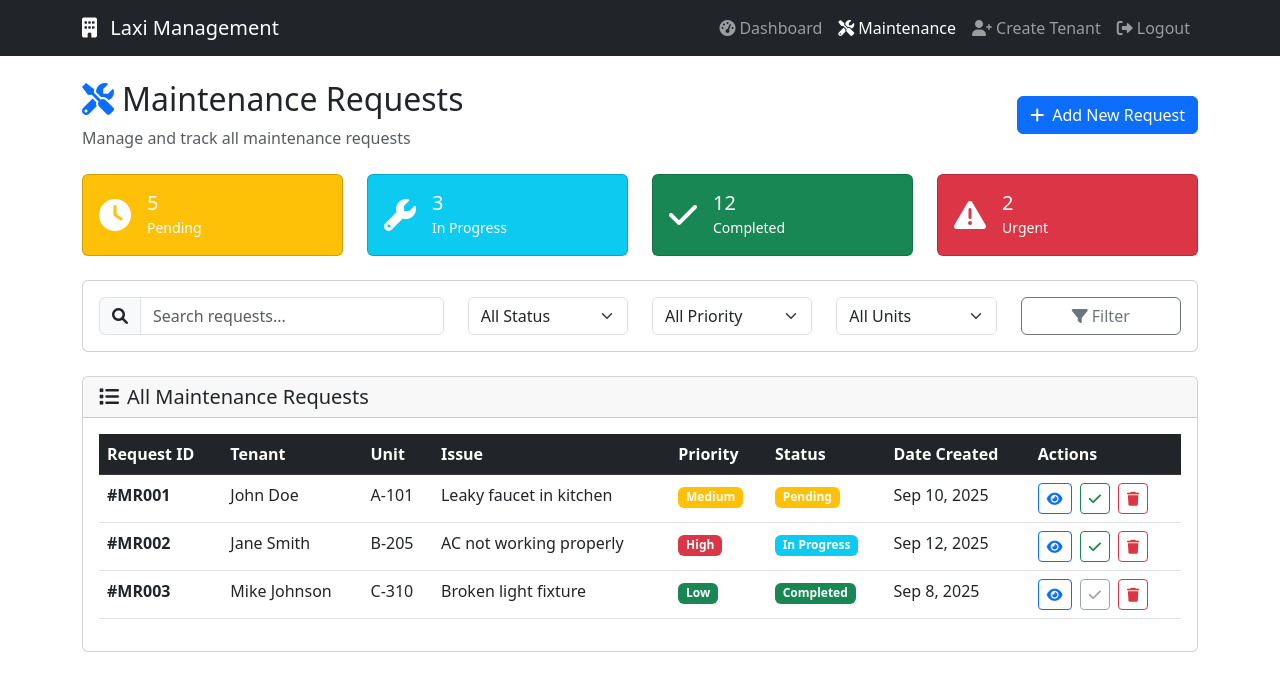
After one commit to Mabdallah11/Laxi_Management_System, a Django app: page /manager/maintenance/ in a window 1280 px wide. The commit adds this page. Shown: the top 691 px of the page. Run offline with Django 5.2, Linux system fonts and the light colour scheme; a user stored in the database is signed in; some libraries are stand-ins or nearby versions.

Commit message:
Dashboard and maintenance commits

```diff
--- /dev/null
+++ b/accounts/templates/accounts/maintenance_requests.html
@@ -0,0 +1,303 @@
+<!DOCTYPE html>
+<html lang="en">
+<head>
+    <meta charset="UTF-8">
+    <meta name="viewport" content="width=device-width, initial-scale=1.0">
+    <title>Maintenance Requests - Laxi Management System</title>
+
+    <!-- Bootstrap CSS -->
+    <link href="https://cdnjs.cloudflare.com/ajax/libs/bootstrap/5.3.0/css/bootstrap.min.css" rel="stylesheet">
+    <link rel="stylesheet" href="https://cdnjs.cloudflare.com/ajax/libs/font-awesome/6.0.0/css/all.min.css">
+</head>
+<body>
+    <!-- Navigation Bar -->
+    <nav class="navbar navbar-expand-lg navbar-dark bg-dark">
+        <div class="container">
+            <a class="navbar-brand" href="#">
+                <i class="fas fa-building me-2"></i>
+                Laxi Management
+            </a>
+
+            <button class="navbar-toggler" type="button" data-bs-toggle="collapse" data-bs-target="#navbarNav">
+                <span class="navbar-toggler-icon"></span>
+            </button>
+
+            <div class="collapse navbar-collapse" id="navbarNav">
+                <ul class="navbar-nav ms-auto">
+                    <li class="nav-item">
+                        <a class="nav-link" href="#"><i class="fas fa-tachometer-alt me-1"></i>Dashboard</a>
+                    </li>
+                    <li class="nav-item">
+                        <a class="nav-link active" href="#"><i class="fas fa-tools me-1"></i>Maintenance</a>
+                    </li>
+                    <li class="nav-item">
+                        <a class="nav-link" href="#"><i class="fas fa-user-plus me-1"></i>Create Tenant</a>
+                    </li>
+                    <li class="nav-item">
+                        <a class="nav-link" href="#"><i class="fas fa-sign-out-alt me-1"></i>Logout</a>
+                    </li>
+                </ul>
+            </div>
+        </div>
+    </nav>
+
+    <!-- Main Content -->
+    <div class="container mt-4">
+        <div class="row">
+            <div class="col-12">
+                <!-- Header -->
+                <div class="d-flex justify-content-between align-items-center mb-4">
+                    <div>
+                        <h2><i class="fas fa-tools text-primary me-2"></i>Maintenance Requests</h2>
+                        <p class="text-muted mb-0">Manage and track all maintenance requests</p>
+                    </div>
+                    <button class="btn btn-primary" data-bs-toggle="modal" data-bs-target="#addRequestModal">
+                        <i class="fas fa-plus me-2"></i>Add New Request
+                    </button>
+                </div>
+
+                <!-- Stats Cards -->
+                <div class="row mb-4">
+                    <div class="col-md-3">
+                        <div class="card bg-warning text-white">
+                            <div class="card-body">
+                                <div class="d-flex align-items-center">
+                                    <i class="fas fa-clock fa-2x me-3"></i>
+                                    <div>
+                                        <h5 class="card-title mb-0">5</h5>
+                                        <small>Pending</small>
+                                    </div>
+                                </div>
+                            </div>
+                        </div>
+                    </div>
+                    <div class="col-md-3">
+                        <div class="card bg-info text-white">
+                            <div class="card-body">
+                                <div class="d-flex align-items-center">
+                                    <i class="fas fa-wrench fa-2x me-3"></i>
+                                    <div>
+                                        <h5 class="card-title mb-0">3</h5>
+                                        <small>In Progress</small>
+                                    </div>
+                                </div>
+                            </div>
+                        </div>
+                    </div>
+                    <div class="col-md-3">
+                        <div class="card bg-success text-white">
+                            <div class="card-body">
+                                <div class="d-flex align-items-center">
+                                    <i class="fas fa-check fa-2x me-3"></i>
+                                    <div>
+                                        <h5 class="card-title mb-0">12</h5>
+                                        <small>Completed</small>
+                                    </div>
+                                </div>
+                            </div>
+                        </div>
+                    </div>
+                    <div class="col-md-3">
+                        <div class="card bg-danger text-white">
+                            <div class="card-body">
+                                <div class="d-flex align-items-center">
+                                    <i class="fas fa-exclamation-triangle fa-2x me-3"></i>
+                                    <div>
+                                        <h5 class="card-title mb-0">2</h5>
+                                        <small>Urgent</small>
+                                    </div>
+                                </div>
+                            </div>
+                        </div>
+                    </div>
+                </div>
+
+                <!-- Filter and Search -->
+                <div class="card mb-4">
+                    <div class="card-body">
+                        <div class="row">
+                            <div class="col-md-4">
+                                <div class="input-group">
+                                    <span class="input-group-text"><i class="fas fa-search"></i></span>
+                                    <input type="text" class="form-control" placeholder="Search requests...">
+                                </div>
+                            </div>
+                            <div class="col-md-2">
+                                <select class="form-select">
+                                    <option>All Status</option>
+                                    <option>Pending</option>
+                                    <option>In Progress</option>
+                                    <option>Completed</option>
+                                </select>
+                            </div>
+                            <div class="col-md-2">
+                                <select class="form-select">
+                                    <option>All Priority</option>
+                                    <option>High</option>
+                                    <option>Medium</option>
+                                    <option>Low</option>
+                                </select>
+                            </div>
+                            <div class="col-md-2">
+                                <select class="form-select">
+                                    <option>All Units</option>
+                                    <option>A-101</option>
+                                    <option>B-205</option>
+                                    <option>C-310</option>
+                                </select>
+                            </div>
+                            <div class="col-md-2">
+                                <button class="btn btn-outline-secondary w-100">
+                                    <i class="fas fa-filter me-1"></i>Filter
+                                </button>
+                            </div>
+                        </div>
+                    </div>
+                </div>
+
+                <!-- Requests Table -->
+                <div class="card">
+                    <div class="card-header">
+                        <h5 class="mb-0"><i class="fas fa-list me-2"></i>All Maintenance Requests</h5>
+                    </div>
+                    <div class="card-body">
+                        <div class="table-responsive">
+                            <table class="table table-hover">
+                                <thead class="table-dark">
+                                    <tr>
+                                        <th>Request ID</th>
+                                        <th>Tenant</th>
+                                        <th>Unit</th>
+                                        <th>Issue</th>
+                                        <th>Priority</th>
+                                        <th>Status</th>
+                                        <th>Date Created</th>
+                                        <th>Actions</th>
+                                    </tr>
+                                </thead>
+                                <tbody>
+                                    <tr>
+                                        <td><strong>#MR001</strong></td>
+                                        <td>John Doe</td>
+                                        <td>A-101</td>
+                                        <td>Leaky faucet in kitchen</td>
+                                        <td><span class="badge bg-warning">Medium</span></td>
+                                        <td><span class="badge bg-warning">Pending</span></td>
+                                        <td>Sep 10, 2025</td>
+                                        <td>
+                                            <button class="btn btn-sm btn-outline-primary me-1" title="View Details">
+                                                <i class="fas fa-eye"></i>
+                                            </button>
+                                            <button class="btn btn-sm btn-outline-success me-1" title="Mark Complete">
+                                                <i class="fas fa-check"></i>
+                                            </button>
+                                            <button class="btn btn-sm btn-outline-danger" title="Delete">
+                                                <i class="fas fa-trash"></i>
+                                            </button>
+                                        </td>
+                                    </tr>
+                                    <tr>
+                                        <td><strong>#MR002</strong></td>
+                                        <td>Jane Smith</td>
+                                        <td>B-205</td>
+                                        <td>AC not working properly</td>
+                                        <td><span class="badge bg-danger">High</span></td>
+                                        <td><span class="badge bg-info">In Progress</span></td>
+                                        <td>Sep 12, 2025</td>
+                                        <td>
+                                            <button class="btn btn-sm btn-outline-primary me-1" title="View Details">
+                                                <i class="fas fa-eye"></i>
+                                            </button>
+                                            <button class="btn btn-sm btn-outline-success me-1" title="Mark Complete">
+                                                <i class="fas fa-check"></i>
+                                            </button>
+                                            <button class="btn btn-sm btn-outline-danger" title="Delete">
+                                                <i class="fas fa-trash"></i>
+                                            </button>
+                                        </td>
+                                    </tr>
+                                    <tr>
+                                        <td><strong>#MR003</strong></td>
+                                        <td>Mike Johnson</td>
+                                        <td>C-310</td>
+                                        <td>Broken light fixture</td>
+                                        <td><span class="badge bg-success">Low</span></td>
+                                        <td><span class="badge bg-success">Completed</span></td>
+                                        <td>Sep 8, 2025</td>
+                                        <td>
+                                            <button class="btn btn-sm btn-outline-primary me-1" title="View Details">
+                                                <i class="fas fa-eye"></i>
+                                            </button>
+                                            <button class="btn btn-sm btn-outline-secondary me-1" title="Completed" disabled>
+                                                <i class="fas fa-check"></i>
+                                            </button>
+                                            <button class="btn btn-sm btn-outline-danger" title="Delete">
+                                                <i class="fas fa-trash"></i>
+                                            </button>
+                                        </td>
+                                    </tr>
+                                </tbody>
+                            </table>
+                        </div>
+                    </div>
+                </div>
+            </div>
+        </div>
+    </div>
+
+    <!-- Add New Request Modal -->
+    <div class="modal fade" id="addRequestModal" tabindex="-1">
+        <div class="modal-dialog modal-lg">
+            <div class="modal-content">
+                <div class="modal-header bg-primary text-white">
+                    <h5 class="modal-title"><i class="fas fa-plus me-2"></i>Add New Maintenance Request</h5>
+                    <button type="button" class="btn-close btn-close-white" data-bs-dismiss="modal"></button>
+                </div>
+                <div class="modal-body">
+                    <form>
+                        <div class="row">
+                            <div class="col-md-6 mb-3">
+                                <label class="form-label"><i class="fas fa-user me-1"></i>Tenant</label>
+                                <select class="form-select" required>
+                                    <option value="">Select Tenant...</option>
+                                    <option>John Doe - A-101</option>
+                                    <option>Jane Smith - B-205</option>
+                                    <option>Mike Johnson - C-310</option>
+                                </select>
+                            </div>
+                            <div class="col-md-6 mb-3">
+                                <label class="form-label"><i class="fas fa-exclamation-circle me-1"></i>Priority</label>
+                                <select class="form-select" required>
+                                    <option value="">Select Priority...</option>
+                                    <option>High</option>
+                                    <option>Medium</option>
+                                    <option>Low</option>
+                                </select>
+                            </div>
+                        </div>
+                        <div class="mb-3">
+                            <label class="form-label"><i class="fas fa-tools me-1"></i>Issue Description</label>
+                            <textarea class="form-control" rows="4" placeholder="Describe the maintenance issue in detail..." required></textarea>
+                        </div>
+                        <div class="mb-3">
+                            <label class="form-label"><i class="fas fa-sticky-note me-1"></i>Additional Notes (Optional)</label>
+                            <textarea class="form-control" rows="2" placeholder="Any additional information or special instructions..."></textarea>
+                        </div>
+                    </form>
+                </div>
+                <div class="modal-footer">
+                    <button type="button" class="btn btn-secondary" data-bs-dismiss="modal">
+                        <i class="fas fa-times me-1"></i>Cancel
+                    </button>
+                    <button type="button" class="btn btn-primary">
+                        <i class="fas fa-plus me-1"></i>Create Request
+                    </button>
+                </div>
+            </div>
+        </div>
+    </div>
+
+    <!-- Bootstrap JS -->
+    <script src="https://cdnjs.cloudflare.com/ajax/libs/bootstrap/5.3.0/js/bootstrap.bundle.min.js"></script>
+</body>
+</html>
--- a/accounts/templates/accounts/manager_dashboard.html
+++ b/accounts/templates/accounts/manager_dashboard.html
@@ -20,7 +20,7 @@
                 <li class="nav-item"><a href="#" class="nav-link text-white">👥 Tenants</a></li>
                 <li class="nav-item"><a href="#" class="nav-link text-white">🏢 Apartments</a></li>
                 <li class="nav-item"><a href="#" class="nav-link text-white">💳 Payments</a></li>
-                <li class="nav-item"><a href="#" class="nav-link text-white">🛠️ Maintenance</a></li>
+                <li class="nav-item"><a href="/accounts/manager/dashboard/maintenance_requests" class="nav-link text-white" class="nav-link text-white">🛠️ Maintenance</a></li>
             </ul>
             <hr class="bg-light">
             <a href="{% url 'logout' %}" class="btn btn-danger w-100">Logout</a>
--- a/accounts/urls.py
+++ b/accounts/urls.py
@@ -9,6 +9,8 @@ urlpatterns = [
     path("login/tenant/", views.tenant_login, name="tenant_login"),
     path('logout/', views.user_logout, name='logout'),
     path('manager/dashboard/', views.manager_dashboard, name='manager_dashboard'),
+    path("manager/maintenance/", views.maintenance_requests, name="maintenance_requests"),
+    path("manager/dashboard/maintenance_requests/", views.maintenance_requests, name="maintenance_requests"),
     path('tenant/dashboard/', views.tenant_dashboard, name='tenant_dashboard'),
     path('manager/create-tenant/', views.create_tenant, name='create_tenant'),
 
--- a/accounts/views.py
+++ b/accounts/views.py
@@ -6,6 +6,115 @@ from django.contrib import messages
 from .models import User
 from django.http import HttpResponse
 from django.shortcuts import redirect
+from django.shortcuts import render
+from django.http import JsonResponse
+from django.views.decorators.http import require_http_methods
+from django.contrib.auth import get_user_model
+from django.db import models
+from .models import MaintenanceRequest
+from django.utils import timezone
+
+User = get_user_model()
+
+@login_required
+def maintenance_requests(request):
+    # Get all maintenance requests
+    requests = MaintenanceRequest.objects.all()
+
+    # Filter by status if provided
+    status_filter = request.GET.get('status')
+    if status_filter and status_filter != 'all':
+        requests = requests.filter(status=status_filter)
+
+    # Filter by priority if provided
+    priority_filter = request.GET.get('priority')
+    if priority_filter and priority_filter != 'all':
+        requests = requests.filter(priority=priority_filter)
+
+    # Search functionality
+    search_query = request.GET.get('search')
+    if search_query:
+        requests = requests.filter(
+            models.Q(issue_description__icontains=search_query) |
+            models.Q(tenant__username__icontains=search_query) |
+            models.Q(request_id__icontains=search_query)
+        )
+
+    # Get statistics
+    stats = {
+        'pending': MaintenanceRequest.objects.filter(status='pending').count(),
+        'in_progress': MaintenanceRequest.objects.filter(status='in_progress').count(),
+        'completed': MaintenanceRequest.objects.filter(status='completed').count(),
+        'high_priority': MaintenanceRequest.objects.filter(priority='high', status__in=['pending', 'in_progress']).count(),
+    }
+
+    # Get all users for the tenant dropdown (you might want to filter this)
+    # For now, getting all users - you can add filtering logic based on your needs
+    tenants = User.objects.all()
+
+    context = {
+        'requests': requests,
+        'stats': stats,
+        'tenants': tenants,
+        'current_status_filter': status_filter,
+        'current_priority_filter': priority_filter,
+        'search_query': search_query,
+    }
+
+    return render(request, 'accounts/maintenance_requests.html', context)
+
+@login_required
+@require_http_methods(["POST"])
+def create_maintenance_request(request):
+    try:
+        tenant_id = request.POST.get('tenant')
+        priority = request.POST.get('priority')
+        issue_description = request.POST.get('issue_description')
+        additional_notes = request.POST.get('additional_notes', '')
+
+        tenant = get_object_or_404(User, id=tenant_id)
+
+        # Create the maintenance request
+        maintenance_request = MaintenanceRequest.objects.create(
+            tenant=tenant,
+            unit=getattr(tenant, 'unit', 'N/A'),  # Assuming tenant has a unit field
+            issue_description=issue_description,
+            priority=priority,
+            additional_notes=additional_notes,
+        )
+
+        messages.success(request, f'Maintenance request {maintenance_request.request_id} created successfully!')
+        return redirect('maintenance_requests')
+
+    except Exception as e:
+        messages.error(request, f'Error creating maintenance request: {str(e)}')
+        return redirect('maintenance_requests')
+
+@login_required
+def update_request_status(request, request_id):
+    if request.method == 'POST':
+        maintenance_request = get_object_or_404(MaintenanceRequest, request_id=request_id)
+        new_status = request.POST.get('status')
+
+        if new_status in ['pending', 'in_progress', 'completed']:
+            maintenance_request.status = new_status
+            if new_status == 'completed':
+                maintenance_request.date_completed = timezone.now()
+            maintenance_request.save()
+
+            messages.success(request, f'Request {request_id} status updated to {new_status.replace("_", " ").title()}!')
+
+        return redirect('maintenance_requests')
+
+@login_required
+def delete_maintenance_request(request, request_id):
+    if request.method == 'POST':
+        maintenance_request = get_object_or_404(MaintenanceRequest, request_id=request_id)
+        maintenance_request.delete()
+        messages.success(request, f'Maintenance request {request_id} deleted successfully!')
+
+    return redirect('maintenance_requests')
+
 
 
 def manager_login(request):
@@ -26,6 +135,11 @@ def manager_dashboard(request):
 @login_required
 def tenant_dashboard(request):
     return render(request, 'accounts/tenant_dashboard.html')
+
+@login_required
+def maintenance_requests(request):
+    # Remove the debug HttpResponse and use render instead
+    return render(request, 'accounts/maintenance_requests.html', {})
 
 def home(request):
     return render(request, 'accounts/home.html')
```
Also changed, not shown: accounts/models.py (+44 -0 lines), accounts/templates/accounts/base.html (added, +19 -0 lines), laxi_management_system/settings.py (+6 -1 lines), accounts/migrations/0002_alter_user_role_maintenancerequest.py (added), db.sqlite3.
